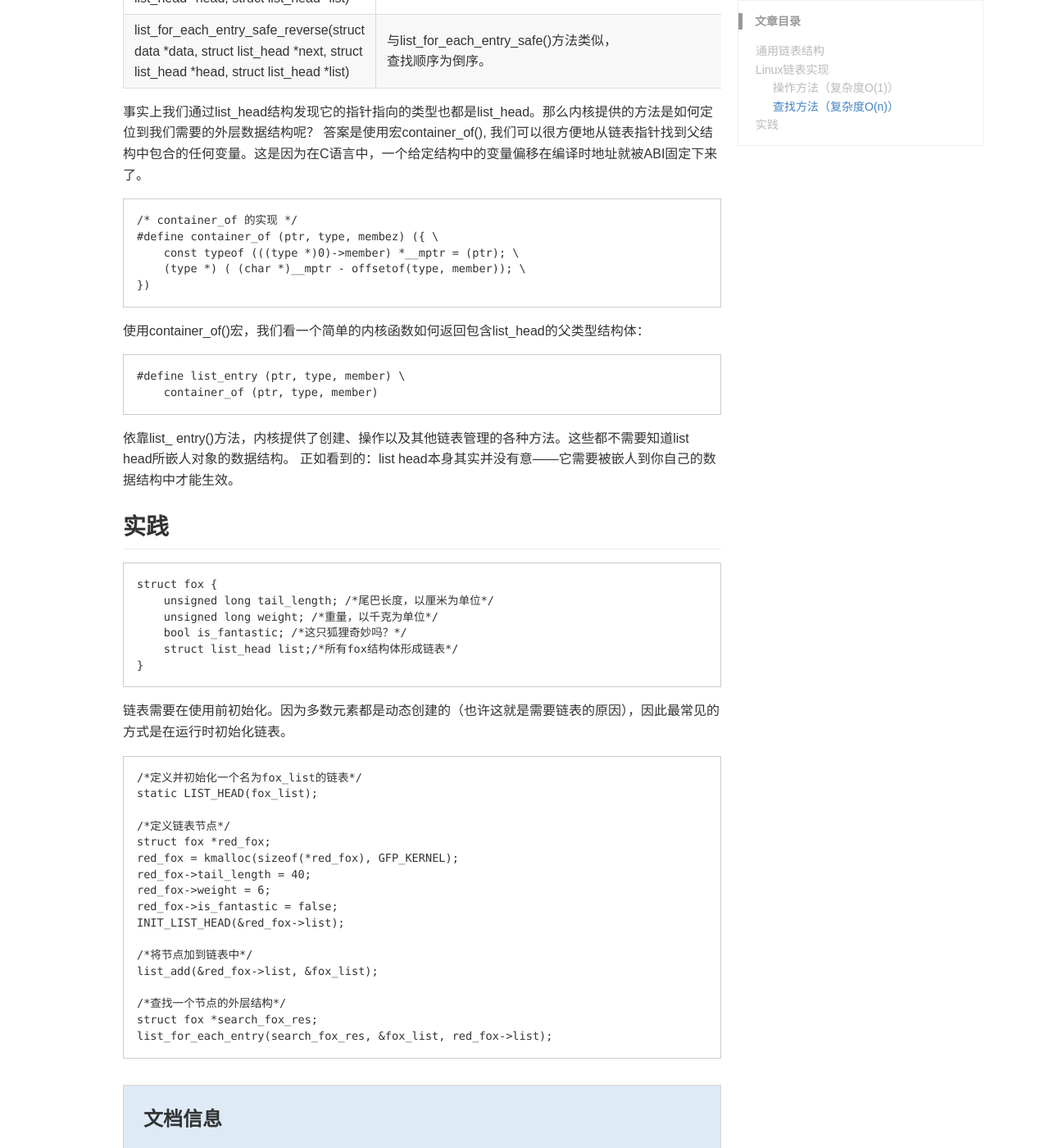
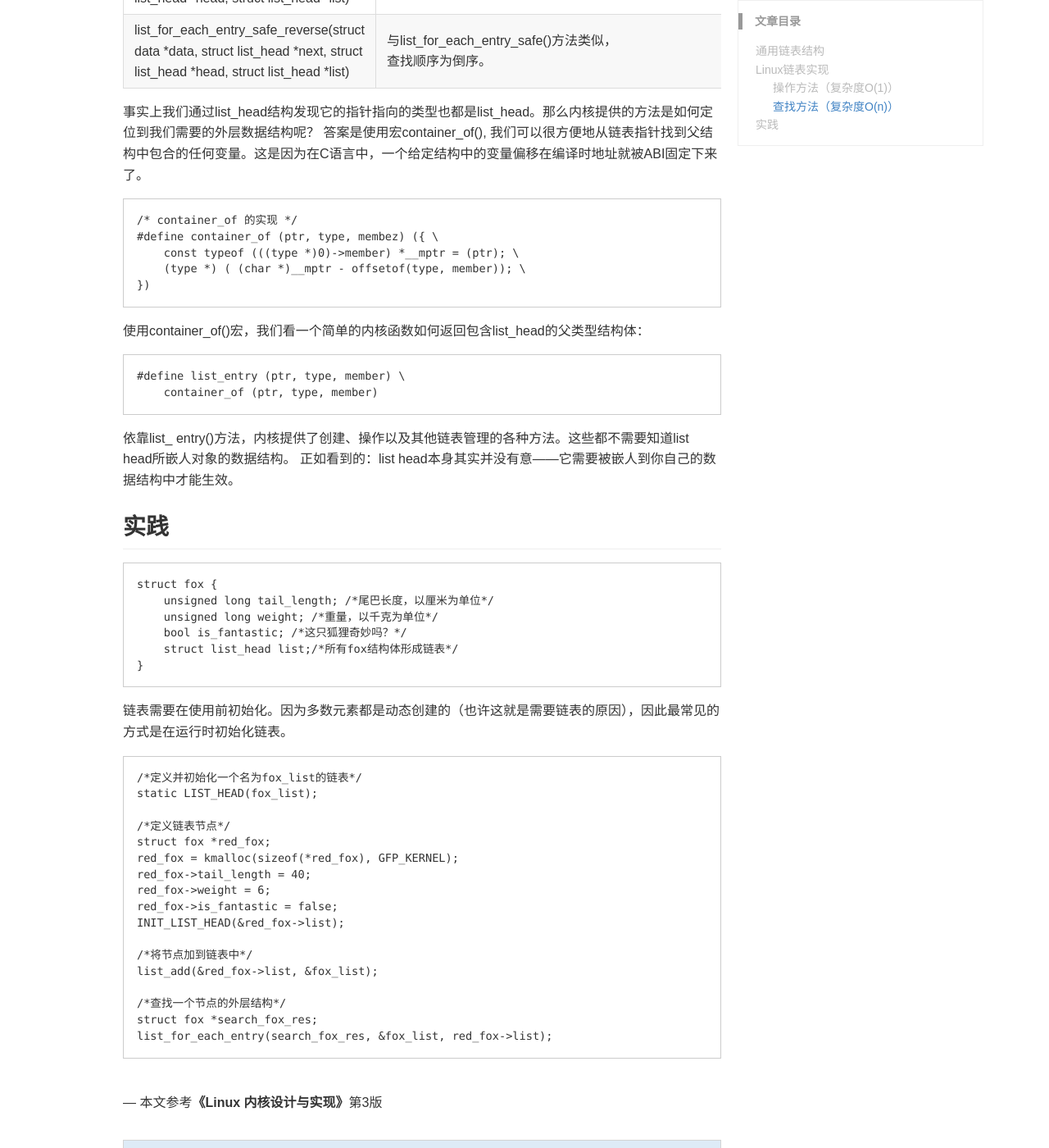
Before and after one commit to otkinlife/otkinlife.github.io, a Jekyll site: the page built from _posts/2022-07-16-linux-data-struct-list.md, in a window 1280 px wide and 1400 px high, scrolled down 2439 px. Shown: the whole window at 82% size. Built offline with Jekyll 4.4.1, drawn with Linux system fonts in a browser that asks for light colours; some web fonts are replaced; comment, search, counter and statistics services are not loaded; a style sheet for code colours, icons or effects is not loaded; some of the changed text lies outside the part shown.

Commit message:
参考信息

````diff
--- a/_posts/2022-07-16-linux-data-struct-list.md
+++ b/_posts/2022-07-16-linux-data-struct-list.md
@@ -84,7 +84,7 @@ struct fox {
 事实上我们通过list\_head结构发现它的指针指向的类型也都是list_head。那么内核提供的方法是如何定位到我们需要的外层数据结构呢？
 答案是使用宏container_of(), 我们可以很方便地从链表指针找到父结构中包合的任何变量。这是因为在C语言中，一个给定结构中的变量偏移在编译时地址就被ABI固定下来了。
 
-```c
+```C
 /* container_of 的实现 */
 #define container_of (ptr, type, membez) ({ \
     const typeof (((type *)0)->member) *__mptr = (ptr); \
@@ -94,7 +94,7 @@ struct fox {
 
 使用container_of()宏，我们看一个简单的内核函数如何返回包含list_head的父类型结构体：
 
-```c
+```C
 #define list_entry (ptr, type, member) \
     container_of (ptr, type, member)
 ```
@@ -135,3 +135,6 @@ list_add(&red_fox->list, &fox_list);
 struct fox *search_fox_res;
 list_for_each_entry(search_fox_res, &fox_list, red_fox->list);
 ```
+<br>
+---
+本文参考**《Linux 内核设计与实现》**第3版
````
